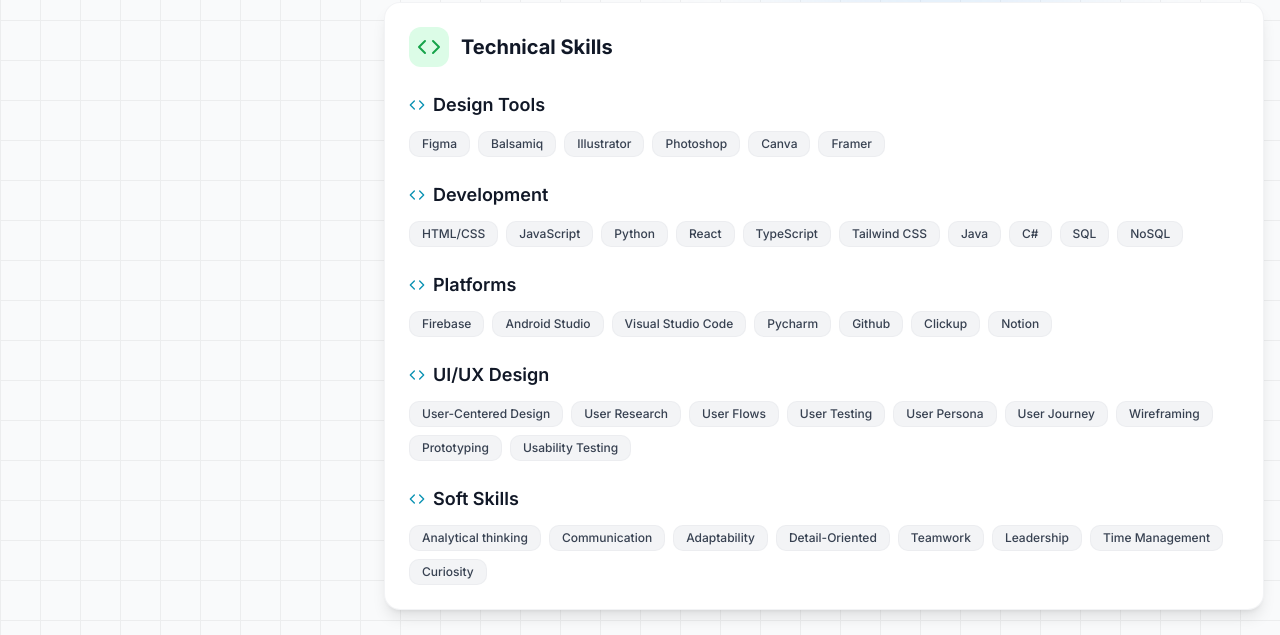
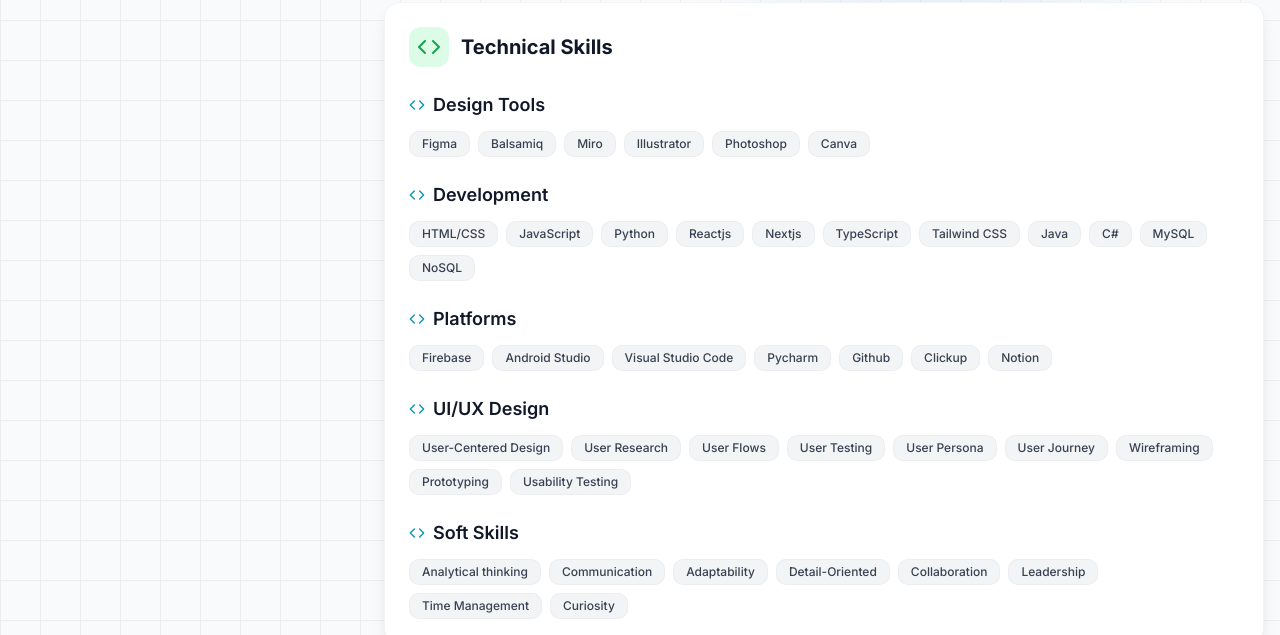
Before and after one commit to mzyxknn/my-portfolio, a Next.js app: page / in a window 1280 px wide. Shown: the part 2100-2735 px from the top of the page. Built offline with nearby package versions, Linux system fonts and the light colour scheme.

Commit message:
Updated some details in side panel

```diff
--- a/components/Sidebar.tsx
+++ b/components/Sidebar.tsx
@@ -271,7 +271,7 @@
                 <Clock size={14} className="text-gray-500 dark:text-gray-400 mt-0.5" />
                 <div>
                   <p className="text-xs font-medium text-gray-900 dark:text-white">Working Hours</p>
-                  <p className="text-xs text-gray-600 dark:text-gray-300">Monday - Friday, 9am - 5pm PST</p>
+                  <p className="text-xs text-gray-600 dark:text-gray-300">Monday - Friday, flexible hours (PST)</p>
                 </div>
               </div>
 
@@ -280,7 +280,7 @@
                 <div>
                   <p className="text-xs font-medium text-gray-900 dark:text-white">Availability</p>
                   <div className="flex flex-wrap gap-1 mt-1">
-                    {["WFH", "Remote", "On-site"].map((type) => (
+                    {["WFH","Hybrid", "Remote", "On-site"].map((type) => (
                       <span
                         key={type}
                         className="px-2 py-1 text-xs bg-blue-100 dark:bg-[#333333] text-blue-700 dark:text-blue-300 rounded-lg"
--- a/components/SkillsSection.tsx
+++ b/components/SkillsSection.tsx
@@ -7,11 +7,11 @@
   const skillCategories = [
     {
       title: "Design Tools",
-      skills: ["Figma", "Balsamiq", "Illustrator", "Photoshop", "Canva", "Framer"],
+      skills: ["Figma", "Balsamiq", "Miro", "Illustrator", "Photoshop", "Canva"],
     },
     {
       title: "Development",
-      skills: ["HTML/CSS", "JavaScript", "Python", "React", "TypeScript", "Tailwind CSS", "Java", "C#", "SQL", "NoSQL"],
+      skills: ["HTML/CSS", "JavaScript", "Python", "Reactjs", "Nextjs", "TypeScript", "Tailwind CSS", "Java", "C#", "MySQL", "NoSQL"],
     },
     {
       title: "Platforms",
@@ -41,7 +41,7 @@
     },
     {
       title: "Soft Skills",
-      skills: ["Analytical thinking", "Communication", "Adaptability", "Detail-Oriented", "Teamwork", "Leadership", "Time Management", "Curiosity"],
+      skills: ["Analytical thinking", "Communication", "Adaptability", "Detail-Oriented", "Collaboration", "Leadership", "Time Management", "Curiosity"],
     },
   ]
 
```
